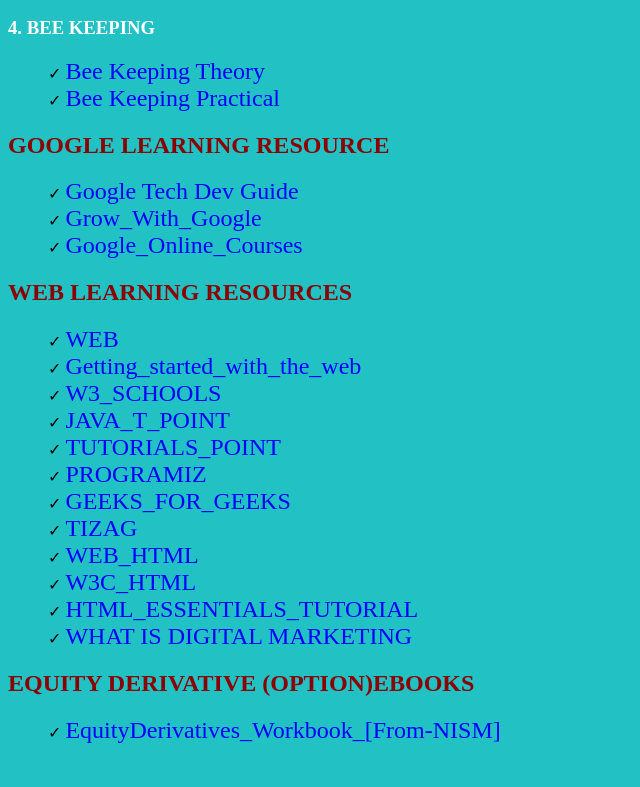
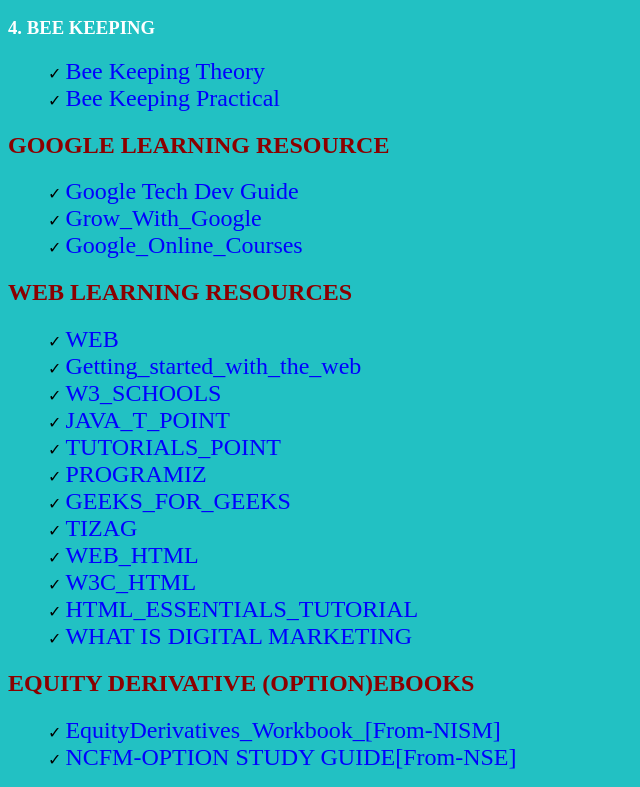
Before and after one commit to DEBABRATACHOUDHURY/InformationTechnology, a plain HTML site: page index.html in a window 1280 px wide. Shown: the part 906-1693 px from the top of the page, without its empty margins (0-640 px from the left). Before the commit the page ends 1666 px from the top, so only its background shows below. Drawn offline with Linux system fonts and the light colour scheme.

Commit message:
Update index.html

```diff
--- a/index.html
+++ b/index.html
@@ -95,6 +95,7 @@ ul li:before {
 	<h2>EQUITY DERIVATIVE (OPTION)EBOOKS</h2>
 	<ul>
 	   <li><a href="EquityDerivatives_Workbook_[From-NISM].pdf" target="_blank">EquityDerivatives_Workbook_[From-NISM]</a></li>
+	   <li><a href="NCFM-OPTION STUDY GUIDE[From-NSE].pdf" target="_blank">NCFM-OPTION STUDY GUIDE[From-NSE]</a></li>
 	</ul>
 </body>
 </html>
```
